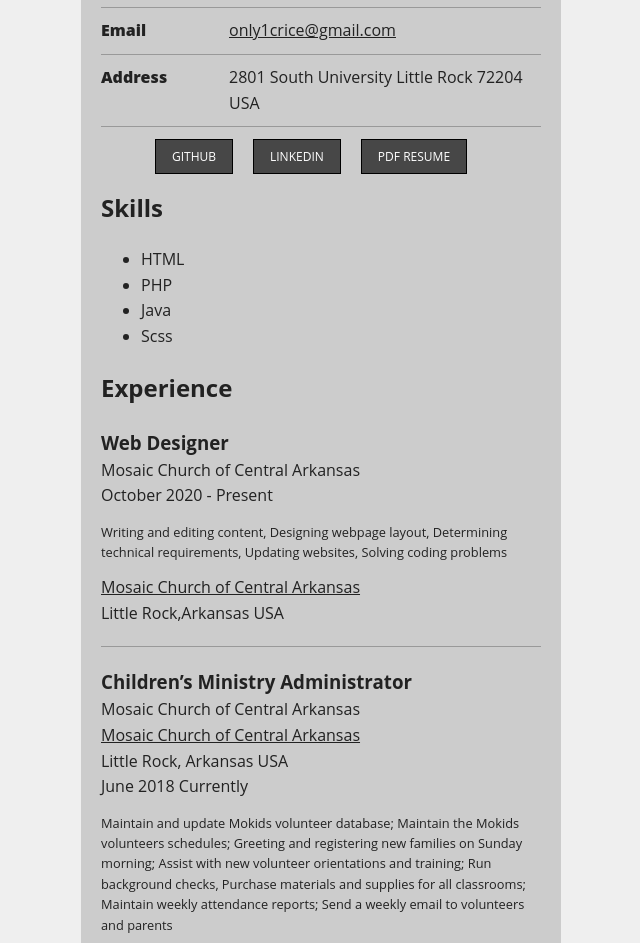
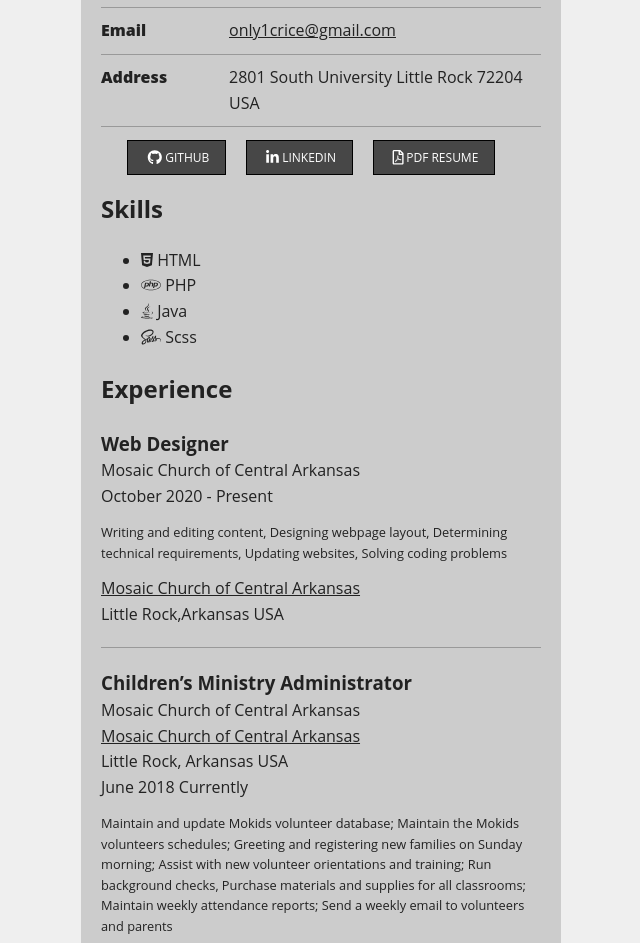
Before and after one commit to cmrice1987/ifsc-3342, a website built with Parcel: page resume/index.html in a window 1280 px wide. Shown: the part 960-1903 px from the top of the page, without its empty margins (319-959 px from the left). Built offline with nearby package versions, Linux system fonts and the light colour scheme.

```diff
--- a/resume/index.html
+++ b/resume/index.html
@@ -19,12 +19,15 @@
   <link rel="stylesheet" href="css/normalize.css">
   <link rel="stylesheet" href="css/style.css">
 
+
   <meta name="theme-color" content="#fafafa">
+  <script src="https://use.fontawesome.com/releases/v5.0.7/js/all.js"></script>
+  <script src="https://kit.fontawesome.com/a67a65e300.js" crossorigin="anonymous"></script>
 </head>
 
 <body>
 
-<script src="https://use.fontawesome.com/releases/v5.0.7/js/all.js"></script>
+
 
    <header class="container">
     <!-- Main navigation -->
@@ -72,18 +75,18 @@
 
       </dl>
       <ul class="related-links">
-        <li><a itemprop="url" rel="me" href="https://github.com/profile">github</a></li>
-        <li><a itemprop="url" rel="me" href="https://www.linkedin.com/in/thecandicerice/">linkedin</a></li>
-        <li><a itemprop="url" href="https://docs.google.com/document/u/2/d/e/2PACX-1vR6hWj3CdwxiPryzaRRszr120oS18uSyXeMC-pAAYxX5tHsBlfjwHn39wVsZdN80Nmv_ilRexTacgsi/pub?embedded=true" download>pdf resume</a></li>
+        <li><a itemprop="url" rel="me" href="https://github.com/profile"><i class="fab fa-github"></i>github</a></li>
+        <li><a itemprop="url" rel="me" href="https://www.linkedin.com/in/thecandicerice/"><i class="fab fa-linkedin-in"></i>linkedin</a></li>
+        <li><a itemprop="url" href="https://docs.google.com/document/u/2/d/e/2PACX-1vR6hWj3CdwxiPryzaRRszr120oS18uSyXeMC-pAAYxX5tHsBlfjwHn39wVsZdN80Nmv_ilRexTacgsi/pub?embedded=true" download><i class="far fa-file-pdf"></i>pdf resume</a></li>
       </ul>
     </section>
     <section id="skills">
       <h2>Skills</h2>
       <ul>
-        <li class="skill">HTML</li>
-        <li class="skill">PHP</li>
-        <li class="skill">Java</li>
-        <li class="skill">Scss</li>
+        <li class="skill"><i class="fab fa-html5"></i> HTML</li>
+        <li class="skill"><i class="fab fa-php"></i> PHP</li>
+        <li class="skill"><i class="fab fa-java"></i> Java</li>
+        <li class="skill"><i class="fab fa-sass"></i> Scss</li>
       </ul>
     </section>
     <section id="experience">
```
